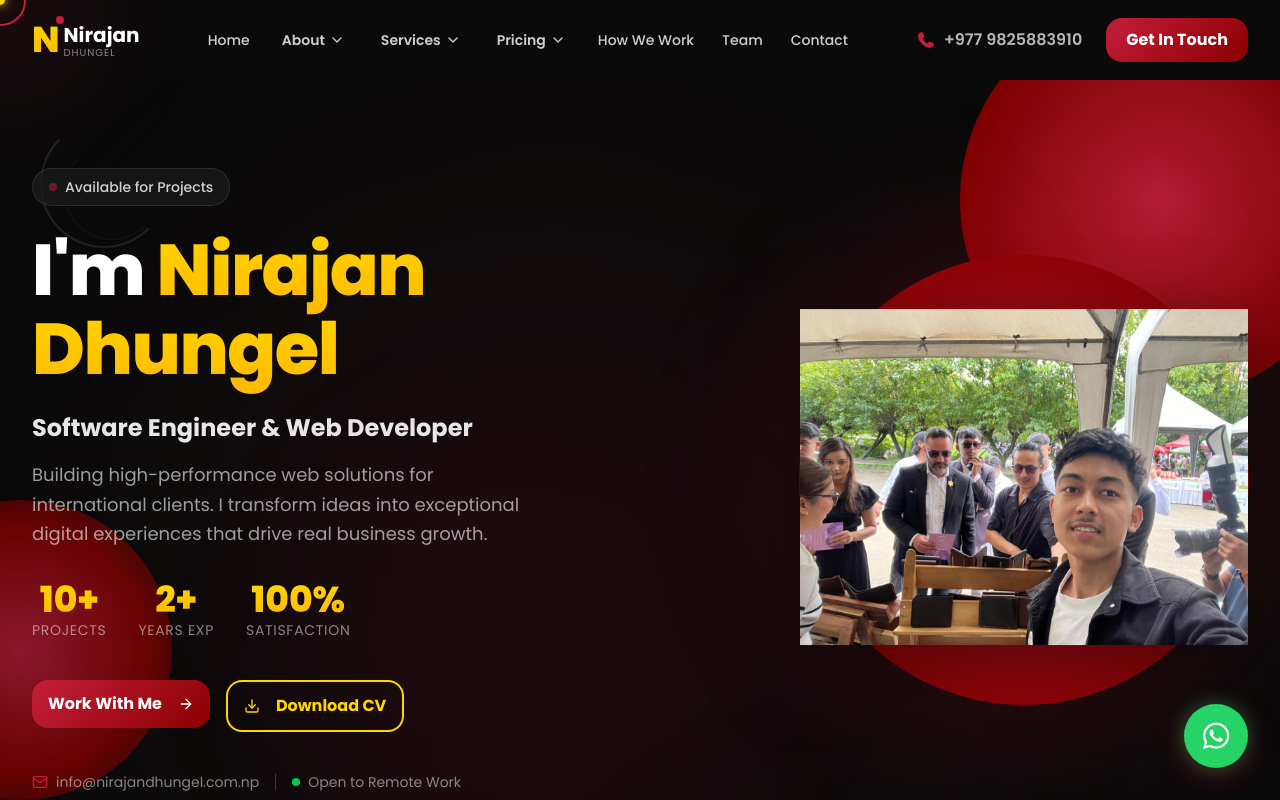
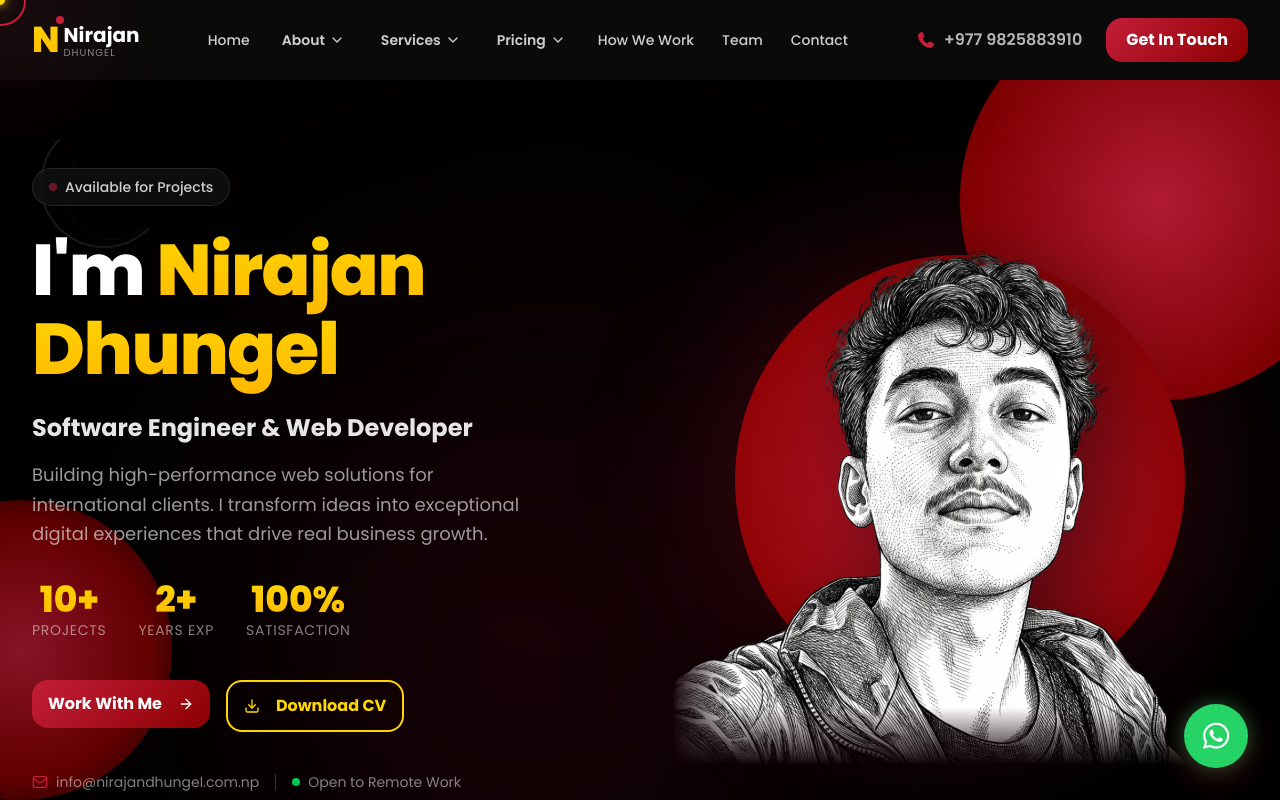
Before and after one commit to nirajandhungel/Nirajan, a Next.js app: page / in a window 1280 px wide. Shown: the top 800 px of the page. Built offline with nearby package versions, Linux system fonts and the light colour scheme.

Commit message:
feat(sketch): add sketch and update process

```diff
--- a/src/components/hero-section.tsx
+++ b/src/components/hero-section.tsx
@@ -1,19 +1,20 @@
-import Link from "next/link"
-import { Button } from "../components/ui/button"
-import { ArrowRight, Download, Mail } from "lucide-react"
-import Image from "next/image"
-import { CONTACT } from '@/data/contact';
+import Link from "next/link";
+import { Button } from "../components/ui/button";
+import { ArrowRight, Download, Mail } from "lucide-react";
+import Image from "next/image";
+import { CONTACT } from "@/data/contact";
 
 export function HeroSection() {
   return (
-    <section className="relative min-h-screen bg-background overflow-hidden flex items-center">
+    <section className="relative min-h-screen bg-black overflow-hidden flex items-center">
       {/* Cinematic Background Elements */}
       <div className="absolute inset-0">
         {/* Large Red Circle - Top Right */}
         <div
           className="absolute -top-20 -right-20 w-[400px] h-[400px] rounded-full opacity-90"
           style={{
-            background: 'radial-gradient(circle, #c41e3a 0%, #8b0000 70%, transparent 100%)',
+            background:
+              "radial-gradient(circle, #c41e3a 0%, #8b0000 70%, transparent 100%)",
           }}
         />
 
@@ -21,7 +22,8 @@ export function HeroSection() {
         <div
           className="absolute bottom-20 -left-32 w-[300px] h-[300px] rounded-full opacity-70"
           style={{
-            background: 'radial-gradient(circle, #c41e3a 0%, #8b0000 60%, transparent 100%)',
+            background:
+              "radial-gradient(circle, #c41e3a 0%, #8b0000 60%, transparent 100%)",
           }}
         />
 
@@ -29,18 +31,24 @@ export function HeroSection() {
         <div
           className="absolute top-1/2 right-1/4 w-[120px] h-[120px] rounded-full opacity-50"
           style={{
-            background: 'radial-gradient(circle, #c41e3a 0%, transparent 70%)',
+            background: "radial-gradient(circle, #c41e3a 0%, transparent 70%)",
           }}
         />
 
         {/* Decorative Arc Lines */}
         <div
           className="absolute top-10 left-10 w-32 h-32 rounded-full border-2 border-white/10"
-          style={{ borderTopColor: 'transparent', borderRightColor: 'transparent' }}
+          style={{
+            borderTopColor: "transparent",
+            borderRightColor: "transparent",
+          }}
         />
         <div
           className="absolute top-16 left-16 w-24 h-24 rounded-full border border-white/5"
-          style={{ borderTopColor: 'transparent', borderRightColor: 'transparent' }}
+          style={{
+            borderTopColor: "transparent",
+            borderRightColor: "transparent",
+          }}
         />
 
         {/* Red Glow Effects */}
@@ -50,7 +58,6 @@ export function HeroSection() {
 
       <div className="container relative z-10 mx-auto px-4 lg:px-8 py-10 sm:py-16 lg:py-20">
         <div className="grid lg:grid-cols-2 gap-12 lg:gap-16 items-center">
-
           {/* Left Content */}
           <div className="max-w-2xl">
             {/* Badge */}
@@ -115,7 +122,8 @@ export function HeroSection() {
               <Button
                 size="lg"
                 variant="outline"
-                className="btn-outline-gold rounded-xl px-8 py-6 text-base font-bold group"
+                className="btn-outline-gold rounded-xl px-8 py-6 text-base font-bold group
+             text-gold hover:text-gold"
                 asChild
               >
                 <a href="/nirajan_cv.pdf" download>
@@ -146,7 +154,8 @@ export function HeroSection() {
               <div
                 className="absolute top-1/2 left-1/2 -translate-x-1/2 -translate-y-1/2 w-[350px] h-[350px] sm:w-[450px] sm:h-[450px] rounded-full -z-10"
                 style={{
-                  background: 'radial-gradient(circle, #c41e3a 0%, #8b0000 80%)',
+                  background:
+                    "radial-gradient(circle, #c41e3a 0%, #8b0000 80%)",
                 }}
               />
 
@@ -154,22 +163,32 @@ export function HeroSection() {
               <div className="absolute top-1/2 left-1/2 -translate-x-1/2 -translate-y-1/2 w-[500px] h-[500px] rounded-full bg-primary/20 blur-3xl -z-20" />
 
               <Image
-                src="/nirajandhungel3.png"
+                src="/nirajan-sketch-v22.png"
                 alt="Nirajan Dhungel - Software Engineer & Web Developer"
                 title="Nirajan Dhungel - Professional Web Developer"
-                width={500}
-                height={500}
+                width={800}
+                height={800}
                 priority
-                className="relative w-full max-w-md h-auto animate-float"
+                className="relative w-full max-w-lg lg:max-w-xl h-auto animate-float"
                 style={{
-                  filter: 'drop-shadow(0 20px 40px rgba(0, 0, 0, 0.5))',
+                  filter: "drop-shadow(20px 20px 40px rgba(0, 0, 0, 0.5))",
+
+                  maskImage: `
+      linear-gradient(to left, black 90%, transparent 100%),
+      linear-gradient(to bottom, black 90%, transparent 100%)
+    `,
+                  WebkitMaskImage: `
+      linear-gradient(to left, black 90%, transparent 100%),
+      linear-gradient(to bottom, black 90%, transparent 100%)
+    `,
+                  maskComposite: "intersect",
+                  WebkitMaskComposite: "destination-in",
                 }}
               />
             </div>
           </div>
-
         </div>
       </div>
     </section>
-  )
+  );
 }
```
